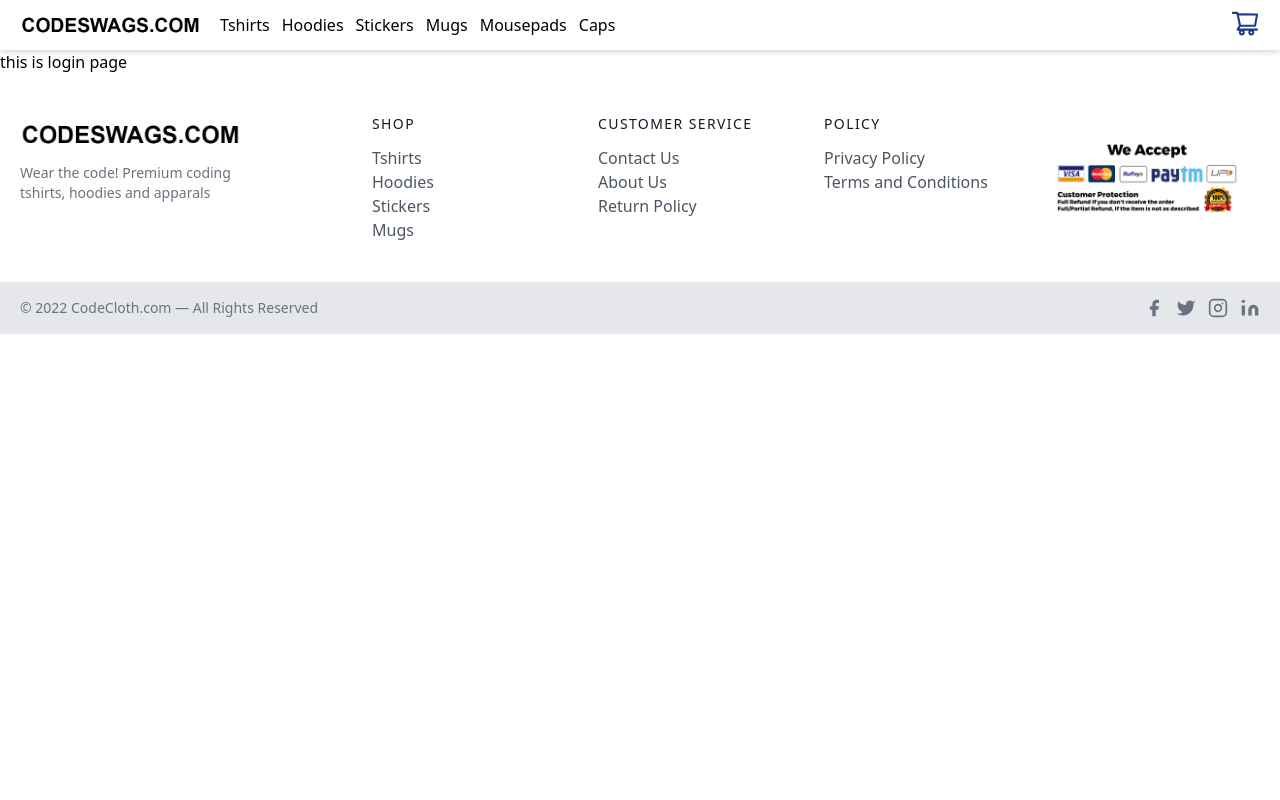
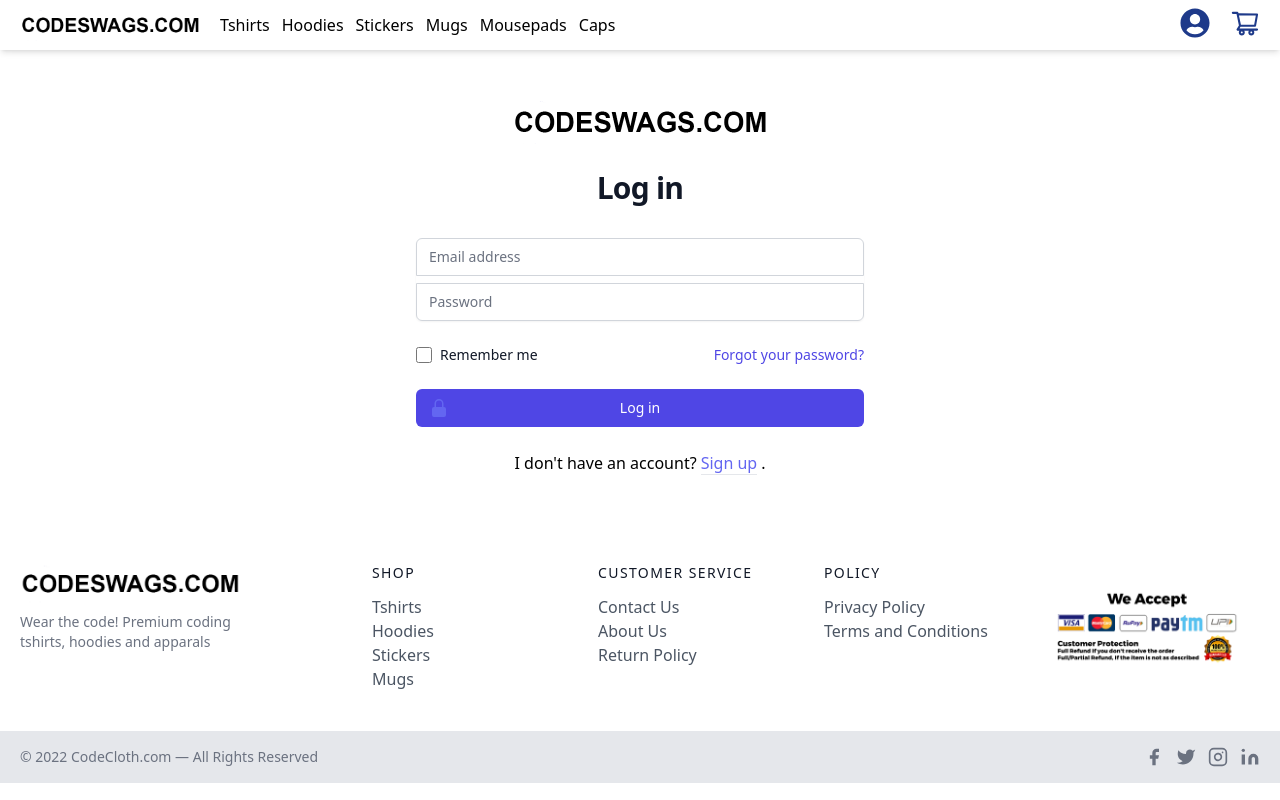
Before and after one commit to AbhinayJangde/codeswags, a Next.js app: page /login in a window 1280 px wide. Shown: the top 800 px of the page. Built offline with nearby package versions, Linux system fonts and the light colour scheme.

Commit message:
Login, Signup and Forgot pages added to the - codeswags.com

```diff
--- a/components/Navbar.js
+++ b/components/Navbar.js
@@ -3,6 +3,7 @@
 import Link from 'next/link'
 import { AiOutlineShoppingCart, AiOutlineSearch, AiOutlineCloseCircle, AiOutlinePlusCircle, AiOutlineMinusCircle } from 'react-icons/ai';
 import { BsFillBagCheckFill } from 'react-icons/bs';
+import { FaUserCircle } from 'react-icons/fa';
 const Navbar = ({ cart, addToCart, removeFromCart, clearCart, subTotal }) => {
   console.log(cart, addToCart, removeFromCart, clearCart, subTotal)
   const toggleCart = () => {
@@ -36,6 +37,9 @@
         </div>
         <div className="cart flex space-x-5 items-center absolute top-4 right-4 md:top-2 md:right-5">
           {/* <AiOutlineSearch className='text-xl md:text-3xl cursor-pointer text-blue-900' /> */}
+          <Link href={'/login'}>
+          <FaUserCircle className='opencart text-xl md:text-3xl cursor-pointer text-blue-900' />
+          </Link>
           <AiOutlineShoppingCart onClick={toggleCart} className='opencart text-xl md:text-3xl cursor-pointer text-blue-900' />
         </div>
         <div ref={ref} className={`w-96 h-[100vh] sideCart absolute z-10 top-0 right-0 ${Object.keys(cart).length !== 0 ? `translate-x-0`: `translate-x-full`}  transform transition-transform  bg-blue-100 px-5 py-4`}>
--- /dev/null
+++ b/pages/forgot.js
@@ -0,0 +1,39 @@
+import React from 'react'
+
+const forgot = () => {
+  return (
+    <div class="flex min-h-full items-center justify-center py-12 px-4 sm:px-6 lg:px-8">
+    <div class="w-full max-w-md space-y-8">
+      <div>
+        <img class="mx-auto h-12 w-auto" src="logo.png" alt="Your Company" />
+        <h2 class="mt-6 text-center text-3xl font-bold tracking-tight text-gray-900">Log in</h2>
+
+      </div>
+      <form class="mt-8 space-y-6" action="#" method="POST">
+        <input type="hidden" name="remember" value="true" />
+        <div class="-space-y-px rounded-md shadow-sm">
+          <div className='my-2'>
+            <label for="email-address" class="sr-only">Email address</label>
+            <input id="email-address" name="email" type="email" autocomplete="email" required class="relative block w-full appearance-none rounded-none rounded-t-md border border-gray-300 px-3 py-2 text-gray-900 placeholder-gray-500 focus:z-10 focus:border-indigo-500 focus:outline-none focus:ring-indigo-500 sm:text-sm" placeholder="Email address" />
+          </div>
+
+        </div>
+        <div>
+          <button type="submit" class="group relative flex w-full justify-center rounded-md border border-transparent bg-indigo-600 py-2 px-4 text-sm font-medium text-white hover:bg-indigo-700 focus:outline-none focus:ring-2 focus:ring-indigo-500 focus:ring-offset-2">
+            <span class="absolute inset-y-0 left-0 flex items-center pl-3">
+
+              <svg class="h-5 w-5 text-indigo-500 group-hover:text-indigo-400" xmlns="http://www.w3.org/2000/svg" viewBox="0 0 20 20" fill="currentColor" aria-hidden="true">
+                <path fill-rule="evenodd" d="M10 1a4.5 4.5 0 00-4.5 4.5V9H5a2 2 0 00-2 2v6a2 2 0 002 2h10a2 2 0 002-2v-6a2 2 0 00-2-2h-.5V5.5A4.5 4.5 0 0010 1zm3 8V5.5a3 3 0 10-6 0V9h6z" clip-rule="evenodd" />
+              </svg>
+            </span>
+            Send
+          </button>
+
+        </div>
+      </form>
+    </div>
+  </div>
+  )
+}
+
+export default forgot
--- a/pages/login.js
+++ b/pages/login.js
@@ -1,11 +1,61 @@
+import Link from 'next/link'
 import React from 'react'
 
-const login = () => {
+const Login = () => {
   return (
-    <div>
-      this is login page
+    <div class="flex min-h-full items-center justify-center py-12 px-4 sm:px-6 lg:px-8">
+      <div class="w-full max-w-md space-y-8">
+        <div>
+          <img class="mx-auto h-12 w-auto" src="logo.png" alt="Your Company" />
+          <h2 class="mt-6 text-center text-3xl font-bold tracking-tight text-gray-900">Log in</h2>
+
+        </div>
+        <form class="mt-8 space-y-6" action="#" method="POST">
+          <input type="hidden" name="remember" value="true" />
+          <div class="-space-y-px rounded-md shadow-sm">
+            <div className='my-2'>
+              <label for="email-address" class="sr-only">Email address</label>
+              <input id="email-address" name="email" type="email" autocomplete="email" required class="relative block w-full appearance-none rounded-none rounded-t-md border border-gray-300 px-3 py-2 text-gray-900 placeholder-gray-500 focus:z-10 focus:border-indigo-500 focus:outline-none focus:ring-indigo-500 sm:text-sm" placeholder="Email address" />
+            </div>
+            <div className='my-2'>
+              <label for="password" class="sr-only">Password</label>
+              <input id="password" name="password" type="password" autocomplete="current-password" required class="relative block w-full appearance-none rounded-none rounded-b-md border border-gray-300 px-3 py-2 text-gray-900 placeholder-gray-500 focus:z-10 focus:border-indigo-500 focus:outline-none focus:ring-indigo-500 sm:text-sm" placeholder="Password" />
+            </div>
+          </div>
+
+          <div class="flex items-center justify-between">
+            <div class="flex items-center">
+              <input id="remember-me" name="remember-me" type="checkbox" class="h-4 w-4 rounded border-gray-300 text-indigo-600 focus:ring-indigo-500" />
+              <label for="remember-me" class="ml-2 block text-sm text-gray-900">Remember me</label>
+            </div>
+
+            <div class="text-sm">
+              <Link href="/forgot" class="font-medium text-indigo-600 hover:text-indigo-500">Forgot your password?</Link>
+            </div>
+          </div>
+
+          <div>
+            <button type="submit" class="group relative flex w-full justify-center rounded-md border border-transparent bg-indigo-600 py-2 px-4 text-sm font-medium text-white hover:bg-indigo-700 focus:outline-none focus:ring-2 focus:ring-indigo-500 focus:ring-offset-2">
+              <span class="absolute inset-y-0 left-0 flex items-center pl-3">
+
+                <svg class="h-5 w-5 text-indigo-500 group-hover:text-indigo-400" xmlns="http://www.w3.org/2000/svg" viewBox="0 0 20 20" fill="currentColor" aria-hidden="true">
+                  <path fill-rule="evenodd" d="M10 1a4.5 4.5 0 00-4.5 4.5V9H5a2 2 0 00-2 2v6a2 2 0 002 2h10a2 2 0 002-2v-6a2 2 0 00-2-2h-.5V5.5A4.5 4.5 0 0010 1zm3 8V5.5a3 3 0 10-6 0V9h6z" clip-rule="evenodd" />
+                </svg>
+              </span>
+              Log in
+            </button>
+          <div className="text-grey-dark mt-6 text-center">
+            I don't have an account?
+            <Link href='/signup' className="no-underline border-b border-blue mx-1 text-indigo-500">
+              Sign up
+            </Link>.
+          </div>
+          </div>
+        </form>
+      </div>
     </div>
+
   )
 }
 
-export default login
+export default Login
--- a/pages/signup.js
+++ b/pages/signup.js
@@ -1,11 +1,58 @@
 import React from 'react'
+import Link from 'next/link'
+const Signup = () => {
+  return (
+    <div className="flex min-h-full items-center justify-center py-12 px-4 sm:px-6 lg:px-8">
+      <div className="w-full max-w-md space-y-8">
+        <div>
+          <img className="mx-auto h-12 w-auto" src="logo.png" alt="Your Company" />
+          <h2 className="mt-6 text-center text-3xl font-bold tracking-tight text-gray-900">Sign up</h2>
 
-const signup = () => {
-  return (
-    <div>
-      signup page
+        </div>
+        <form className="mt-8 space-y-6" action="#" method="POST">
+          <input type="hidden" name="remember" value="true" />
+          <div className="space-y-3 rounded-md shadow-sm">
+            <div>
+              <label htmlFor="email-address" className="sr-only">Full name</label>
+              <input id="email-address" name="email" type="email" autocomplete="email" required className="relative block w-full appearance-none rounded-none rounded-t-md border border-gray-300 px-3 py-2 text-gray-900 placeholder-gray-500 focus:z-10 focus:border-indigo-500 focus:outline-none focus:ring-indigo-500 sm:text-sm" placeholder="Full name" />
+            </div>
+            <div>
+              <label htmlFor="email-address" className="sr-only">Email address</label>
+              <input id="email-address" name="email" type="email" autocomplete="email" required className="relative block w-full appearance-none rounded-none rounded-t-md border border-gray-300 px-3 py-2 text-gray-900 placeholder-gray-500 focus:z-10 focus:border-indigo-500 focus:outline-none focus:ring-indigo-500 sm:text-sm" placeholder="Email address" />
+            </div>
+            <div>
+              <label htmlFor="password" className="sr-only">Password</label>
+              <input id="password" name="password" type="password" autocomplete="current-password" required className="relative block w-full appearance-none rounded-none rounded-b-md border border-gray-300 px-3 py-2 text-gray-900 placeholder-gray-500 focus:z-10 focus:border-indigo-500 focus:outline-none focus:ring-indigo-500 sm:text-sm" placeholder="Password" />
+            </div>
+            <div>
+              <label htmlFor="password" className="sr-only">Confirm password</label>
+              <input id="password" name="password" type="password" autocomplete="current-password" required className="relative block w-full appearance-none rounded-none rounded-b-md border border-gray-300 px-3 py-2 text-gray-900 placeholder-gray-500 focus:z-10 focus:border-indigo-500 focus:outline-none focus:ring-indigo-500 sm:text-sm" placeholder="Confirm password" />
+            </div>
+          </div>
+
+
+
+          <div>
+            <button type="submit" className="group relative flex w-full justify-center rounded-md border border-transparent bg-indigo-600 py-2 px-4 text-sm font-medium text-white hover:bg-indigo-700 focus:outline-none focus:ring-2 focus:ring-indigo-500 focus:ring-offset-2">
+              <span className="absolute inset-y-0 left-0 flex items-center pl-3">
+
+                <svg className="h-5 w-5 text-indigo-500 group-hover:text-indigo-400" xmlns="http://www.w3.org/2000/svg" viewBox="0 0 20 20" fill="currentColor" aria-hidden="true">
+                  <path fill-rule="evenodd" d="M10 1a4.5 4.5 0 00-4.5 4.5V9H5a2 2 0 00-2 2v6a2 2 0 002 2h10a2 2 0 002-2v-6a2 2 0 00-2-2h-.5V5.5A4.5 4.5 0 0010 1zm3 8V5.5a3 3 0 10-6 0V9h6z" clip-rule="evenodd" />
+                </svg>
+              </span>
+              Create Account
+            </button>
+          </div>
+          <div className="text-grey-dark mt-6 text-center">
+            Already have an account?
+            <Link href='/login' className="no-underline border-b border-blue mx-1 text-indigo-500">
+              Log in
+            </Link>.
+          </div>
+        </form>
+      </div>
     </div>
   )
 }
 
-export default signup
+export default Signup
```
